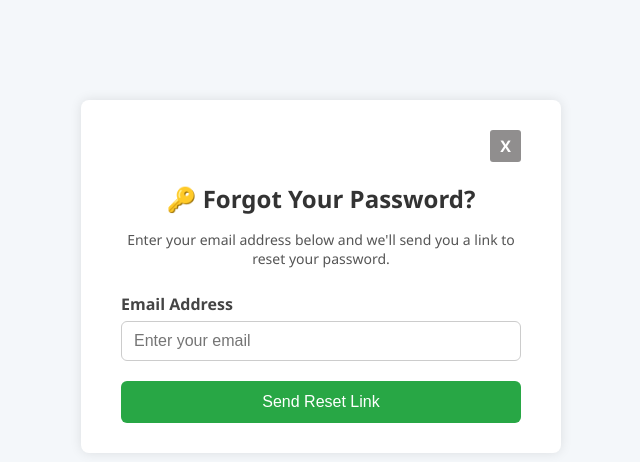
After one commit to SahilAsodariya/Blog, a Flask app: page /auth/reset-password-request in a window 1280 px wide. The commit adds this page. Shown: the top 462 px of the page, without its empty margins (319-959 px from the left). Run offline with Flask 3, Linux system fonts and the light colour scheme.

Commit message:
Implement password reset functionality and update email utilities; add reset password request and reset password templates

```diff
--- a/app/routes/auth.py
+++ b/app/routes/auth.py
@@ -1,12 +1,13 @@
-from flask import Blueprint, request,render_template, redirect,jsonify
+from flask import Blueprint, request,render_template, redirect, url_for, jsonify
 from werkzeug.security import generate_password_hash, check_password_hash
 from ..models import User
 from ..extensions import db
 from ..validation import is_valid_password
 from ..schema.schema import UserSchema
-from flask_jwt_extended import create_access_token,jwt_required
+from flask_jwt_extended import create_access_token,jwt_required, get_jwt_identity, decode_token
 from email_validator import validate_email, EmailNotValidError
 from ..utils.email_utils import send_email
+from datetime import timedelta
 
 
 auth_bp = Blueprint('auth',__name__)
@@ -57,7 +58,7 @@ def register():
             password = request.form.get('password')
 
         try:
-            valid = validate_email(data['email'])  # it will throw if invalid
+            valid = validate_email(email)  # it will throw if invalid
             valid_email = valid.email
         except EmailNotValidError as e:
             return jsonify({"message": str(e)}), 400
@@ -98,3 +99,63 @@ def register():
             )
             return  jsonify({"message" : "Registration successful, please login."})
     return render_template('register.html')
+
+
+# route: /reset-password-request
+@auth_bp.route('/reset-password-request', methods=['GET', 'POST'])
+def reset_password_request():
+    if request.method == 'POST':
+        if request.is_json:
+            data = request.get_json()
+            email = data.get('email')
+        else:
+            email = request.form.get('email')
+        try:
+            valid = validate_email(email)  # it will throw if invalid
+            valid_email = valid.email
+        except EmailNotValidError as e:
+            return jsonify({"message": str(e)}), 400
+
+        user = User.query.filter_by(email=valid_email).first()
+
+        if user:
+            token = create_access_token(identity=str(user.id), expires_delta=timedelta(minutes=30))
+            reset_url = url_for('auth.reset_password', token=token, _external=True)
+            send_email(subject=user.email,
+                       recipients=[f"{valid_email}"],
+                       body='',
+                       html=f'''
+                            <h3>Reset Your Password</h3>
+                            <p>Click the link below to reset your password:</p>
+                            <a href="{reset_url}">Reset Password</a>
+                            <p><strong>Note:-</strong> This link will expire in 30 minutes.</p>
+                        '''
+                       )
+            return jsonify({'success': 'If this email exists, a reset link has been sent.'}), 200
+        return jsonify({"error": "Please add email that you add to register"}), 400
+    return render_template('reset_password_request.html')
+
+
+@auth_bp.route('/reset-password/<token>', methods=['GET', 'POST'])
+def reset_password(token):
+    try:
+        decoded_token = decode_token(token)
+        user_id = decoded_token['sub']
+
+    except Exception as e:
+        return jsonify({'error': 'Invalid or expired token'}), 400
+
+    if request.method == 'POST':
+        if request.is_json:
+            data = request.get_json()
+            new_password = data.get('password')
+        else:
+            new_password = request.form.get('password')
+        user = User.query.get(user_id)
+        if not user:
+            return jsonify({'error': 'User not found'}), 404
+        user.password = generate_password_hash(new_password)
+        db.session.commit()
+        return jsonify({'success': 'Password has been reset successfully'}), 200
+
+    return render_template('reset_password.html', token=token)
--- a/app/routes/post.py
+++ b/app/routes/post.py
@@ -98,7 +98,7 @@ def create_post():
 
             # Handle file upload if file is provided and valid
             if file and file.filename != '' and allowed_file(file.filename):
-                compress_image(file)
+                filename = compress_image(file)
 
         # Create and save post
         post = Post(title=title, content=content, user_id=user_id, file=filename)
--- /dev/null
+++ b/app/static/css/reset_password_request.css
@@ -0,0 +1,76 @@
+body {
+  font-family: 'Segoe UI', Tahoma, Geneva, Verdana, sans-serif;
+  background-color: #f4f7fa;
+  margin: 0;
+  padding: 0;
+}
+
+.request-container {
+  max-width: 400px;
+  margin: 100px auto;
+  padding: 30px 40px;
+  background-color: #fff;
+  border-radius: 8px;
+  box-shadow: 0 0 12px rgba(0, 0, 0, 0.1);
+}
+.back-container{
+    display: flex;
+    justify-content: end;
+}
+
+.back_btn{
+    padding: 5px 10px;
+    background-color: rgb(144, 142, 142);
+    color: white;
+    font-size: 16px;
+    font-weight: 600;
+    border-radius: 3px;
+    text-decoration: none;
+
+}
+
+.request-container h2 {
+  margin-bottom: 15px;
+  color: #333;
+  text-align: center;
+}
+
+.request-container p {
+  font-size: 14px;
+  color: #555;
+  margin-bottom: 25px;
+  text-align: center;
+}
+
+form label {
+  display: block;
+  margin-bottom: 6px;
+  font-weight: bold;
+  color: #444;
+}
+
+form input[type="email"] {
+  width: 100%;
+  padding: 10px 12px;
+  margin-bottom: 20px;
+  border: 1px solid #ccc;
+  border-radius: 6px;
+  font-size: 16px;
+  box-sizing: border-box;
+}
+
+form button {
+  width: 100%;
+  padding: 12px;
+  background-color: #28a745;
+  color: white;
+  font-size: 16px;
+  border: none;
+  border-radius: 6px;
+  cursor: pointer;
+  transition: background-color 0.3s ease;
+}
+
+form button:hover {
+  background-color: #218838;
+}
--- a/app/templates/login.html
+++ b/app/templates/login.html
@@ -33,6 +33,10 @@
       Don't have an account?
       <a href="{{ url_for('auth.register') }}">Register here</a>
     </p>
+
+    <p class="reset-password-link">
+      <a href="{{ url_for('auth.reset_password_request') }}"> Forgate Password</a>
+    </p>
   </form>
 </div>
 
--- /dev/null
+++ b/app/templates/reset_password_request.html
@@ -0,0 +1,67 @@
+<!DOCTYPE html>
+<html lang="en">
+  <head>
+    <meta charset="UTF-8" />
+    <title>Request Password Reset</title>
+    <link
+      rel="stylesheet"
+      href="{{ url_for('static', filename='css/reset_password_request.css') }}"
+    />
+  </head>
+  <body>
+    <div class="request-container">
+       <div class="reset-container">
+      <div class="back-container">
+      <a href="/" class="back_btn">X</a>
+    </div>
+      <h2>🔑 Forgot Your Password?</h2>
+      <p>
+        Enter your email address below and we'll send you a link to reset your
+        password.
+      </p>
+
+      <form method="POST" action="/reset-password-request" id="request-form">
+
+        <label for="email">Email Address</label>
+        <input
+          type="email"
+          id="email"
+          name="email"
+          placeholder="Enter your email"
+          required
+        />
+
+        <button type="submit">Send Reset Link</button>
+      </form>
+    </div>
+
+    <script>
+      document
+        .getElementById("request-form")
+        .addEventListener("submit", async function (e) {
+          e.preventDefault();
+
+          const email = document.getElementById("email").value.trim();
+
+          fetch(`/auth/reset-password-request`, {
+            method: "POST",
+            headers: {
+              "Content-Type": "application/json"
+            },
+            body: JSON.stringify({email}),
+          })
+            .then((res) => {
+                return res.json();
+            })
+            .then((data) => {
+              if(data.success){
+                alert(data.success)
+                window.location.href = '/'
+              }else{
+                alert(data.error)
+              }
+            })
+        });
+    </script>
+  </body>
+</html>
--- a/app/utils/email_utils.py
+++ b/app/utils/email_utils.py
@@ -1,6 +1,6 @@
 from flask_mail import Message
 from ..extensions import mail
 
-def send_email(subject, recipients, body):
-    msg = Message(subject=subject, recipients=recipients, body=body)
+def send_email(subject, recipients, body, html):
+    msg = Message(subject=subject, recipients=recipients, body=body, html=html)
     mail.send(msg)
--- a/reqirements.txt
+++ b/requirements.txt
@@ -4,7 +4,9 @@ click==8.2.1
 dnspython==2.7.0
 email_validator==2.2.0
 Flask==3.1.1
+Flask-Admin==1.6.1
 Flask-JWT-Extended==4.7.1
+Flask-Mail==0.10.0
 Flask-Migrate==4.1.0
 Flask-SQLAlchemy==3.1.1
 greenlet==3.2.3
@@ -15,8 +17,10 @@ Mako==1.3.10
 MarkupSafe==3.0.2
 marshmallow==4.0.0
 marshmallow-sqlalchemy==1.4.2
+pillow==11.3.0
 PyJWT==2.10.1
 python-dotenv==1.1.1
 SQLAlchemy==2.0.41
 typing_extensions==4.14.1
 Werkzeug==3.1.3
+WTForms==3.2.1
```
Also changed, not shown: app/static/css/login.css (+15 -0 lines), app/static/css/reset_password.css (added, +69 -0 lines), app/templates/posts.html (+6 -12 lines), app/templates/reset_password.html (added, +64 -0 lines), requiremnets.txt (deleted, +0 -19 lines), README.md (deleted).
